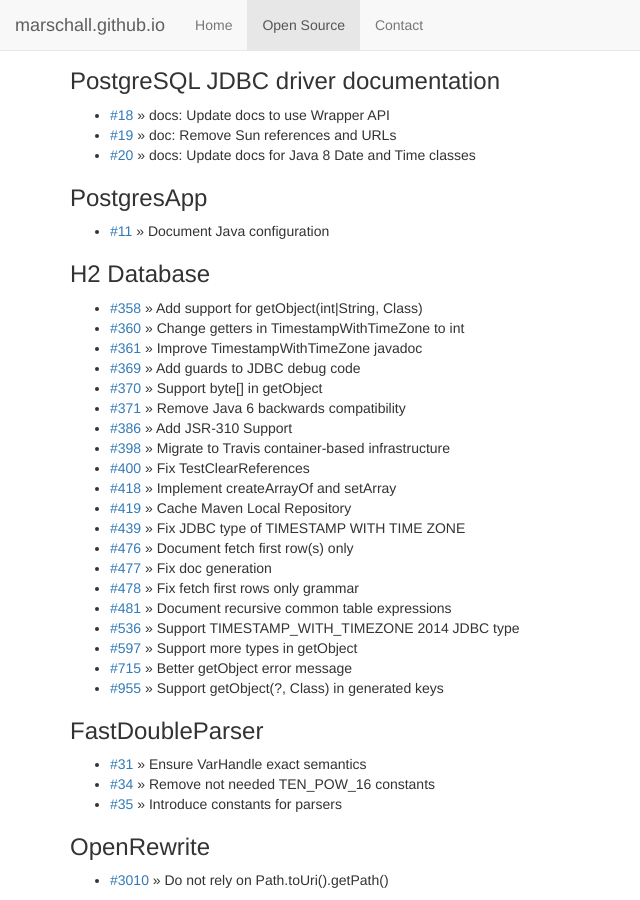
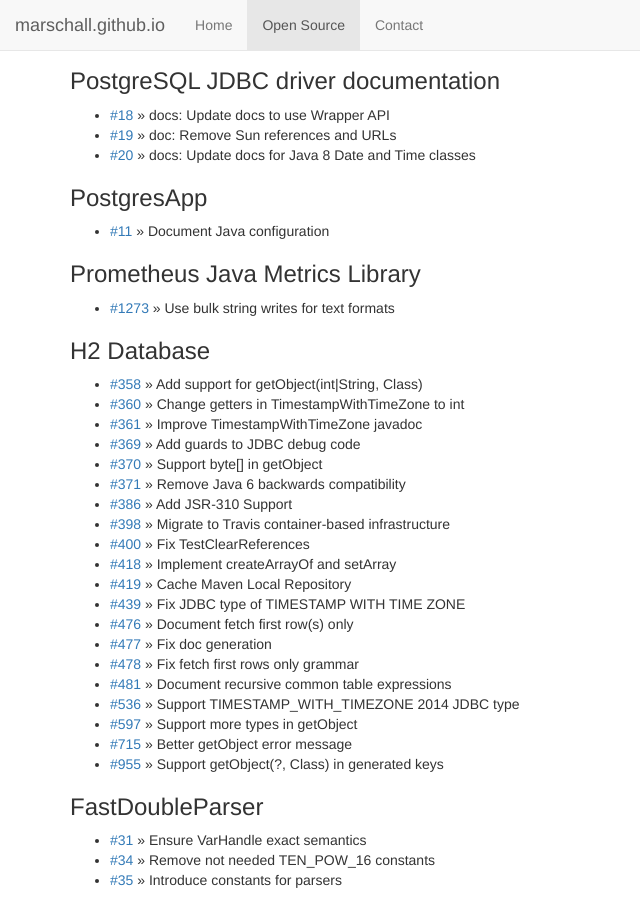
Before and after one commit to marschall/marschall.github.com, a Jekyll site: the page built from open-source.html, in a window 1280 px wide and 900 px high, scrolled down 6696 px. Shown: the whole window, without its empty margins (0-640 px from the left). Built offline with Jekyll 4.4.1, drawn with Linux system fonts in a browser that asks for light colours.

Commit message:
add client_java#1273

```diff
--- a/open-source.html
+++ b/open-source.html
@@ -401,6 +401,10 @@
 <ul>
   <li><a href="https://github.com/PostgresApp/postgresapp.github.io/pull/11">#11</a> &raquo; Document Java configuration</li>
 </ul>
+<h3>Prometheus Java Metrics Library</h3>
+<ul>
+  <li><a href="https://github.com/prometheus/client_java/pull/1273">#1273</a> &raquo; Use bulk string writes for text formats</li>
+</ul>
 <h3>H2 Database</h3>
 <ul>
   <li><a href="https://github.com/h2database/h2database/pull/358">#358</a> &raquo; Add support for getObject(int|String, Class)</li>
```
